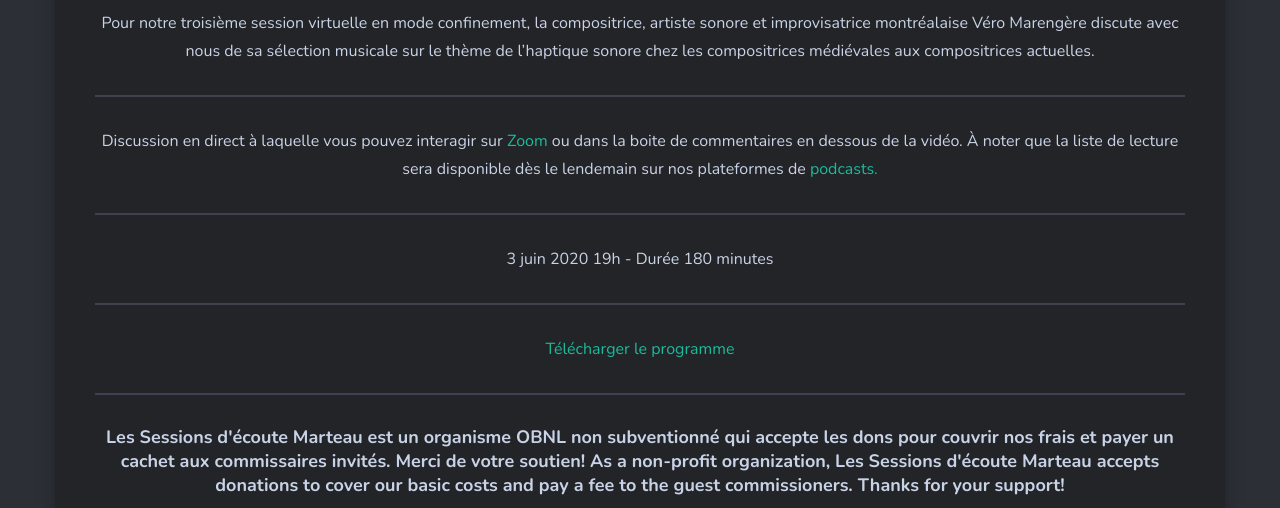
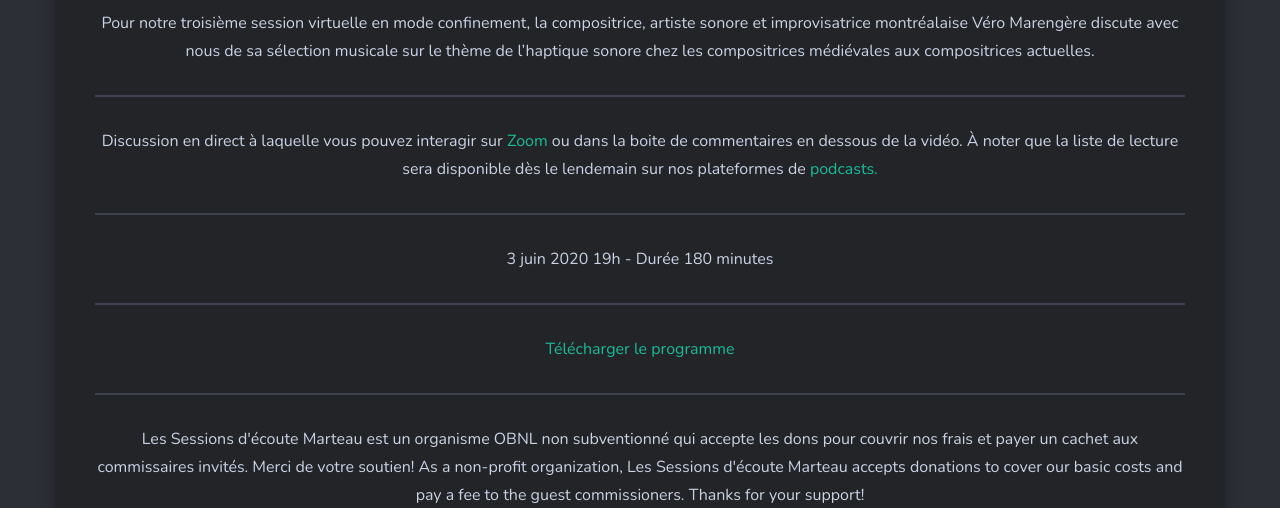
Before and after one commit to sessions-marteau/sessions-marteau-2.github.io, a Jekyll site: the page built from _pages/live.md, in a window 1280 px wide. Shown: the part 524-1032 px from the top of the page. Built offline with Jekyll 4.4.1, drawn with Linux system fonts in a browser that asks for light colours; nearby versions of some CDN libraries; grey boxes are pictures that could not be loaded.

Commit message:
Update live.md

```diff
--- a/_pages/live.md
+++ b/_pages/live.md
@@ -47,9 +47,9 @@ Discussion en direct à laquelle vous pouvez interagir sur <a href="https://sess
 
 
 <hr>
-<h5>
+<h7>
 Les Sessions d'écoute Marteau est un organisme OBNL non subventionné qui accepte les dons pour couvrir nos frais et payer un cachet aux commissaires invités. Merci de votre soutien! As a non-profit organization, Les Sessions d'écoute Marteau accepts donations to cover our basic costs and pay a fee to the guest commissioners. Thanks for your support!
-</h5>
+</h7>
 
 <form action="https://www.paypal.com/cgi-bin/webscr" method="post" target="_top">
 <input type="hidden" name="cmd" value="_s-xclick" />
```
